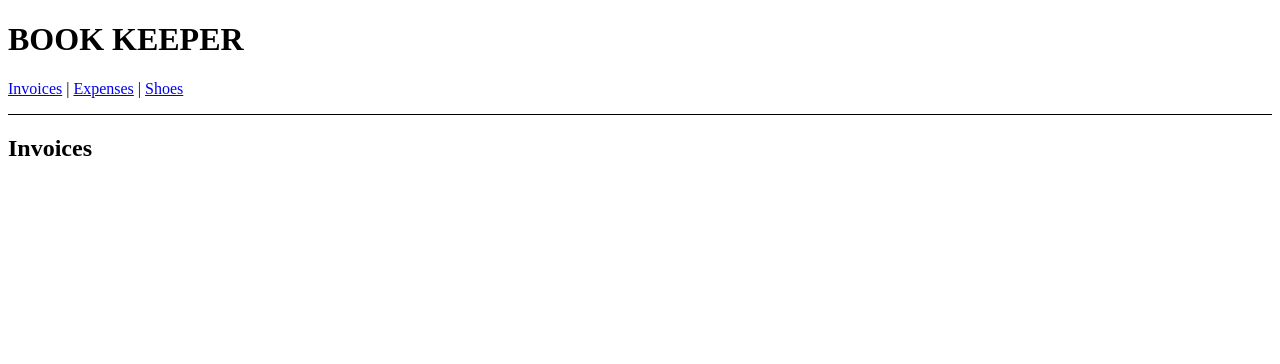
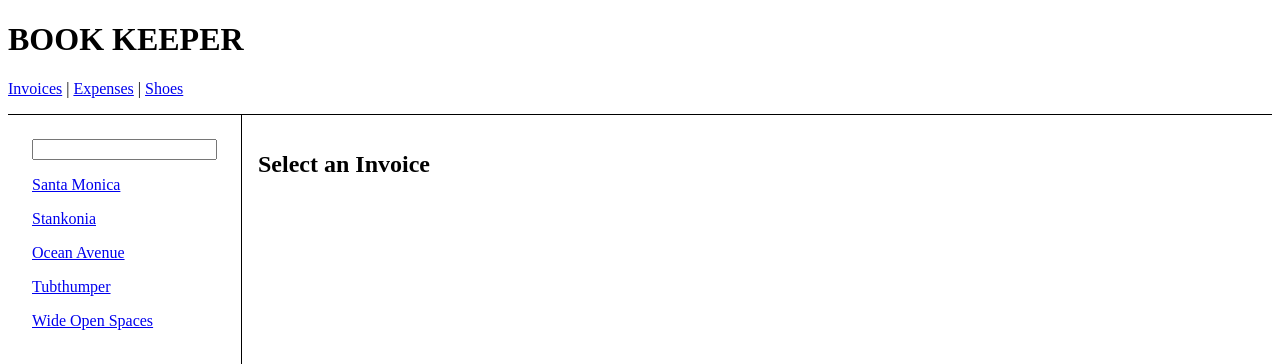
Before and after one commit to 0xThomas3000/react-router-dom-v6, a React (Create React App) app: page /invoices in a window 1280 px wide. Shown: the top 364 px of the page. Built offline with nearby package versions, Linux system fonts and the light colour scheme.

Commit message:
Filter the Invoices menu from searching an Invoice

```diff
--- a/src/data/index.js
+++ b/src/data/index.js
@@ -34,3 +34,11 @@ let invoices = [
 export const getInvoices = () => {
   return invoices;
 };
+
+export const getInvoice = (number) => {
+  return invoices.find((invoice) => invoice.number === number);
+};
+
+export const getSearchedInvoices = (name) => {
+  return invoices.filter((invoice) => invoice.name.toLowerCase().startsWith(name.toLowerCase()));
+};
--- a/src/index.tsx
+++ b/src/index.tsx
@@ -3,6 +3,7 @@ import ReactDOM from "react-dom";
 import { BrowserRouter, Route, Routes } from "react-router-dom";
 import App from "./App";
 import Expenses from "./routes/expenses";
+import Invoice from "./routes/invoice";
 import Invoices from "./routes/invoices";
 import Shoes from "./routes/shoes";
 
@@ -11,9 +12,23 @@ ReactDOM.render(
     <BrowserRouter>
       <Routes>
         <Route path="/" element={<App />}>
-          <Route path="invoices" element={<Invoices />} />
+          <Route path="invoices" element={<Invoices />}>
+            <Route
+              index
+              element={
+                <main style={{ padding: "1rem" }}>
+                  <h2>Select an Invoice</h2>
+                </main>
+              }
+            />
+            <Route path=":invoiceId" element={<Invoice />} />
+          </Route>
           <Route path="expenses" element={<Expenses />} />
           <Route path="shoes" element={<Shoes />} />
+          <Route
+            path="*"
+            element={<main style={{ padding: "1rem" }}>404 | Not found</main>}
+          />
         </Route>
       </Routes>
     </BrowserRouter>
--- /dev/null
+++ b/src/routes/invoice.tsx
@@ -0,0 +1,28 @@
+import React from "react";
+import { useParams } from "react-router-dom";
+import { getInvoice } from "../data";
+
+const Invoice = () => {
+  let params = useParams();
+
+  if (params.invoiceId === undefined) {
+    console.log(params.invoiceId);
+    return null;
+  }
+
+  let invoice = getInvoice(parseInt(params.invoiceId, 10));
+
+  if (invoice === undefined) return null;
+
+  return (
+    <main style={{ padding: "1rem" }}>
+      <h2>Total Due: {invoice.amount}</h2>
+      <p>
+        {invoice.name} : {invoice.number}
+      </p>
+      <p>Due date: {invoice.due}</p>
+    </main>
+  );
+};
+
+export default Invoice;
--- a/src/routes/invoices.tsx
+++ b/src/routes/invoices.tsx
@@ -1,11 +1,53 @@
-import React from 'react'
+import React, { ChangeEvent, useState } from "react";
+import {
+  Link,
+  Outlet,
+  Navigate,
+  useNavigate,
+  useSearchParams,
+} from "react-router-dom";
+import { getInvoices } from "../data";
 
 const Invoices = () => {
+  let invoices = getInvoices();
+  const [inputValue, setInputValue] = useSearchParams("");
+
+  function searchInvoice(e: ChangeEvent<HTMLInputElement>) {
+    const value = e.target.value;
+    if (value) setInputValue({ filter: value });
+    else setInputValue({});
+  }
+
+  function ActiveLink() {}
+
   return (
-    <div>
-      <h2>Invoices</h2>
+    <div style={{ display: "flex" }}>
+      <nav style={{ borderRight: "1px solid black", padding: "1.5em" }}>
+        <input
+          type="text"
+          onChange={searchInvoice}
+          value={inputValue.get("filter") || ""}
+        />
+        {invoices
+          .filter((invoice) => {
+            let filter = inputValue.get("filter");
+            if (!filter) return true;
+            let invoiceName = invoice.name.toLowerCase();
+            return invoiceName.startsWith(filter.toLowerCase());
+          })
+          .map((invoice, index) => (
+            <Link
+              key={index}
+              style={{ display: "block", margin: "1rem 0" }}
+              to={`/invoices/${invoice.number}`}
+            >
+              {invoice.name}
+            </Link>
+          ))}
+      </nav>
+      <Outlet />
     </div>
-  )
-}
+  );
+};
 
-export default Invoices
+export default Invoices;
```
